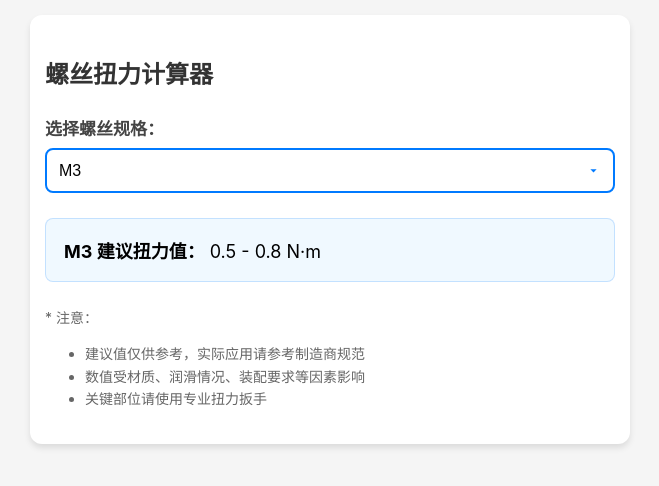
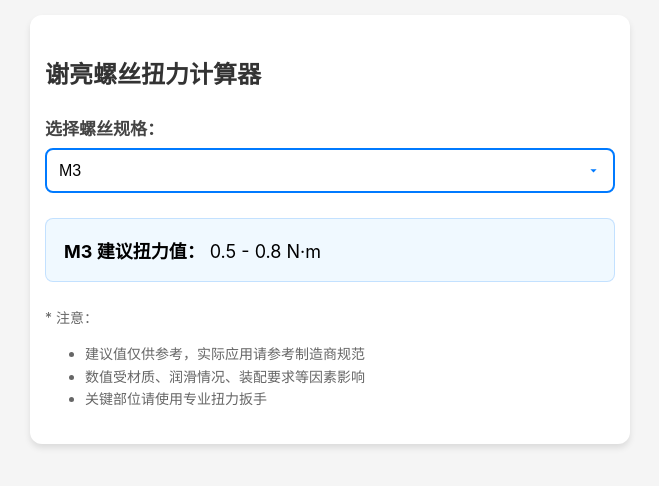
Before and after one commit to xieliang1986/-, a plain HTML site: page index.html in a window 1280 px wide. Shown: the whole page, without its empty margins (310-969 px from the left). Drawn offline with Linux system fonts and the light colour scheme.

Commit message:
Update index.html

```diff
--- a/index.html
+++ b/index.html
@@ -102,7 +102,7 @@
 <body>
     <!-- 保持原有HTML结构不变 -->
     <div class="calculator">
-        <h2>螺丝扭力计算器</h2>
+        <h2>谢亮螺丝扭力计算器</h2>
 
         <div class="input-group">
             <label for="screwSize">选择螺丝规格：</label>
```
